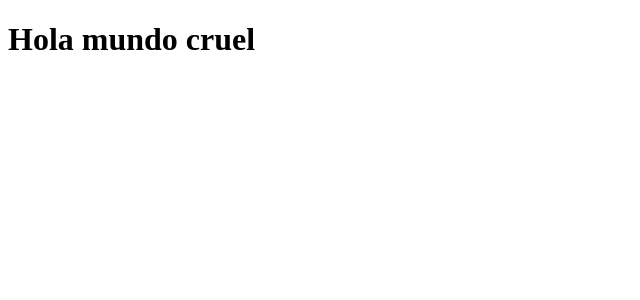
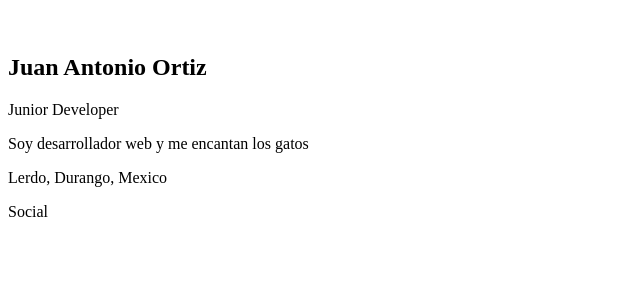
Before and after one commit to TheDevSaxGuy/CurriculumVitae, a React app: page / in a window 1280 px wide. Shown: the top 300 px of the page, without its empty margins (0-640 px from the left). Built offline with nearby package versions, Linux system fonts and the light colour scheme.

Commit message:
Primeros Componentes

```diff
--- a/src/components/about.jsx
+++ b/src/components/about.jsx
@@ -1,6 +1,29 @@
 import React from 'react';
 
 const About =()=>(
-    <h1>Hola mundo cruel</h1>
+    <div className="About">
+        <div className="About-container">
+            <div className="About-avatar">
+                <figure>
+                    <img src="/" alt=""/>
+                </figure>
+            </div>
+            <div className="About-name">
+                <h2>Juan Antonio Ortiz</h2>
+            </div>
+            <div className="About-profession">
+                <p>Junior Developer</p>
+            </div>
+            <div className="About-desc">
+                <p>Soy desarrollador web y me encantan los gatos</p>
+            </div>
+            <div className="About-location">
+                <p>Lerdo, Durango, Mexico</p>
+            </div>
+            <div className ="About-social">
+                <p>Social</p>
+            </div>
+        </div>
+    </div>
 );
 export default About;
```
Also changed, not shown: src/components/Education.jsx (added, +13 -0 lines), src/components/Info.jsx (added, +10 -0 lines), src/components/Main.jsx (added, +10 -0 lines), src/components/Sidebar.jsx (added, +10 -0 lines), src/containters/App.jsx (added, +27 -0 lines), src/components/Certificates.jsx (added), src/components/Experience.jsx (added), src/components/Skills.jsx (added), src/components/Social.jsx (added).
